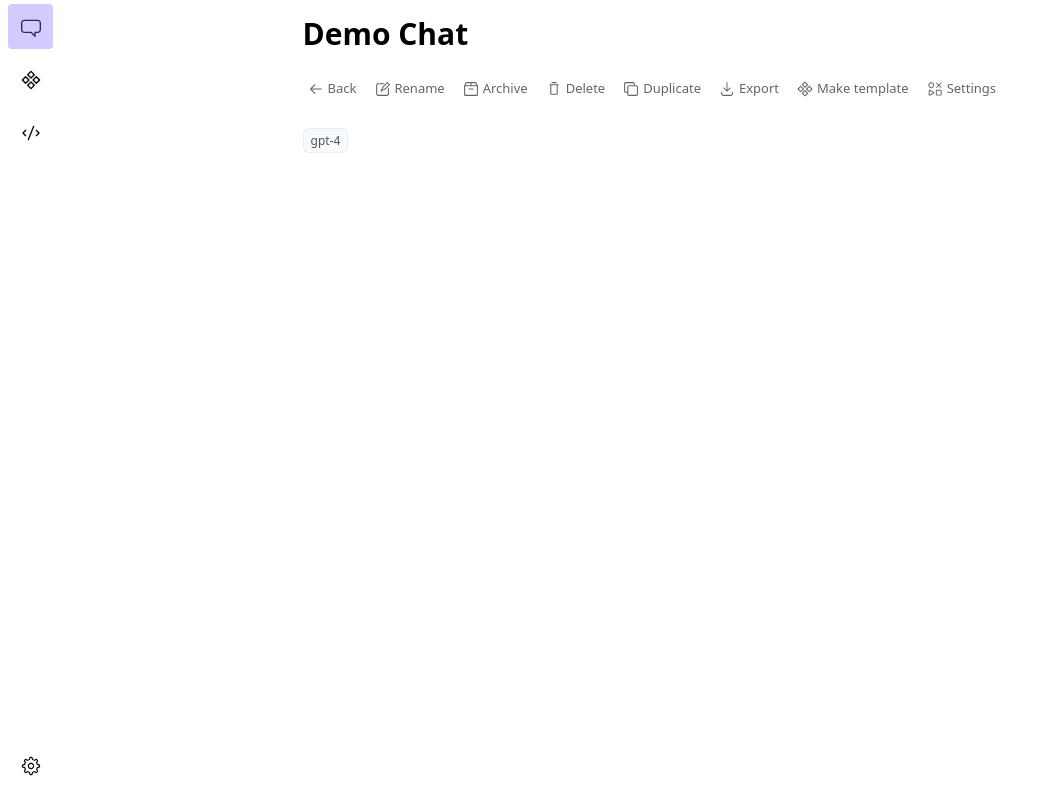
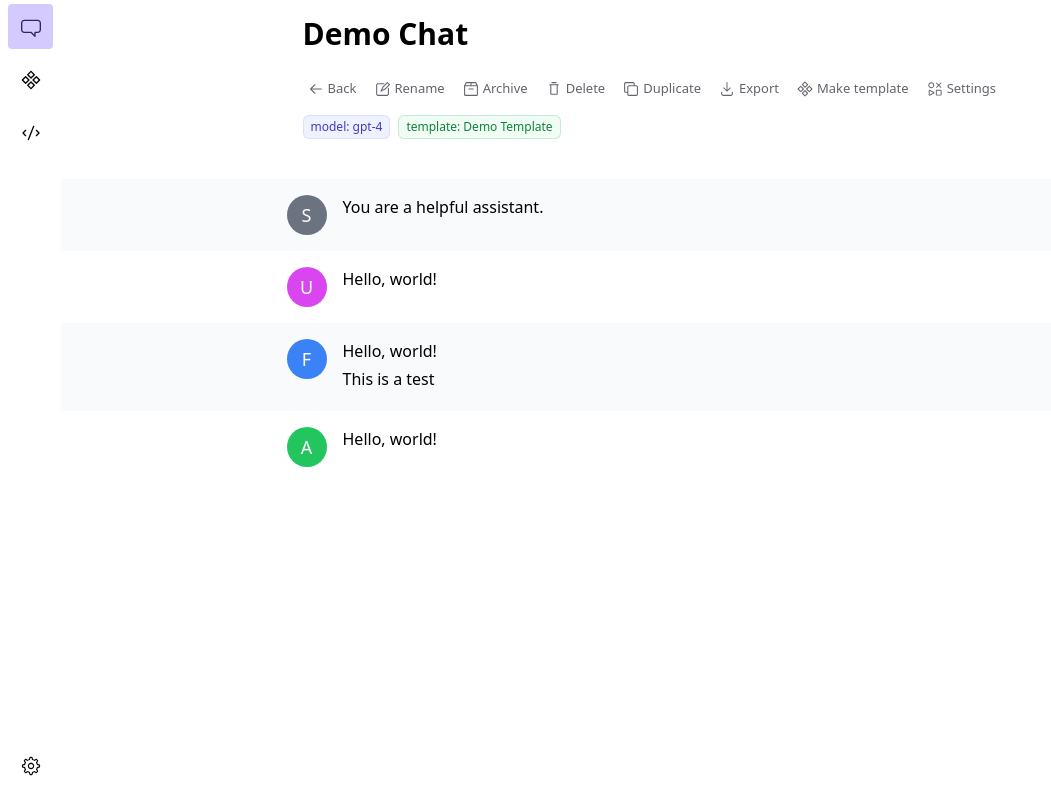
Before and after one commit to a-poor/watercooler, a React (Vite) app: page / in a window 1280 px wide. Shown: the whole page, without its empty margins (0-1051 px from the left). Built offline with nearby package versions, Linux system fonts and the light colour scheme.

Commit message:
Update message components

```diff
--- a/src/api/index.ts
+++ b/src/api/index.ts
@@ -14,6 +14,10 @@ export interface IChatDetails {
     updatedAt: string;
     archived: boolean;
     model: string;
+    fromTemplate?: {
+        id: string;
+        name: string;
+    };
     messages: IMessage[];
 }
 
@@ -24,3 +28,10 @@ export interface IChatSettings {
 export interface IMessage {
     id: string;
 }
+
+export enum UserRole {
+    User = 'user',
+    Assistant = 'assistant',
+    System = 'system',
+    Function = 'function',
+}
--- a/src/components/Chat.tsx
+++ b/src/components/Chat.tsx
@@ -11,7 +11,9 @@ import {
   MixIcon,
 } from '@radix-ui/react-icons';
 
-import type { IChatDetails } from '@/api';
+import ChatMessageList from '@/components/ChatMessageList';
+import ChatInput from '@/components/ChatInput';
+import { IChatDetails } from '@/api';
 
 
 const demoChat = {
@@ -21,6 +23,10 @@ const demoChat = {
   updatedAt: "2023-07-24 08:30:00",
   archived: false,
   model: "gpt-4",
+  fromTemplate: {
+    id: "001",
+    name: "Demo Template",
+  },
   messages: [],
 } satisfies IChatDetails;
 
@@ -107,7 +113,7 @@ interface IMenuBarProps {
 
 function MenuBar({ items }: IMenuBarProps) {
   return (
-    <div className="mb-6 flex flex-row items-center space-x-2">
+    <div className="mb-3 flex flex-row items-center space-x-2">
       {items.map((item, i) => (
         <div key={i}>
           <MenuButton
@@ -153,6 +159,7 @@ function Chat({onBack}: IChatProps) {
     createdAt,
     updatedAt,
     model,
+    fromTemplate,
     messages,
   } = demoChat;
 
@@ -219,36 +226,22 @@ function Chat({onBack}: IChatProps) {
 
         {/* (Temp) Chat Tags */}
         <div className="mb-6 font-sm">
-          <span className="rounded-md bg-gray-50 px-2 py-1 text-xs font-medium text-gray-600 ring-1 ring-inset ring-gray-500/10">
-            { model }
-          </span>
+          <div className="flex flex-row space-x-2">
+            <span className="inline-flex items-center rounded-md bg-indigo-50 px-2 py-1 text-xs font-medium text-indigo-700 ring-1 ring-inset ring-indigo-700/10">
+              model: { model }
+            </span>
+            {fromTemplate && (
+              <span className="inline-flex items-center rounded-md bg-green-50 px-2 py-1 text-xs font-medium text-green-700 ring-1 ring-inset ring-green-600/20">
+                template: { fromTemplate.name }
+              </span>
+            )}
+          </div>
           {/* ... */}
         </div>
+      </div>
 
-        {/* List of chats. */}
-        <div className="scroll-y-auto">
-          <ul className="flex flex-col space-y-2 -mx-1">
-            {/* {chats
-              .filter(c => showArchived || !c.archived)
-              .map(c => (
-                <li key={c.id} className="flex flex-row hover:bg-slate-100 rounded-lg">
-                  <ChatItem
-                    name={c.name}
-                    archived={c.archived}
-                    onOpen={() => openChat?.(c.id)}
-                    onRename={() => console.log(`Rename-ing chat ${c.id}`)}
-                    onArchive={() => console.log(`Archive-ing chat ${c.id}`)}
-                    onUnarchive={() => console.log(`Unarchive-ing chat ${c.id}`)}
-                    onDelete={() => console.log(`Delete-ing chat ${c.id}`)}
-                    onDuplicate={() => console.log(`Duplicate-ing chat ${c.id}`)}
-                    onExport={() => console.log(`Export-ing chat ${c.id}`)}
-                    onCreateTemplate={() => console.log(`CreateTemplate-ing chat ${c.id}`)}
-                  />
-                </li>
-            ))} */}
-          </ul>
-        </div>
-      </div>
+      <ChatMessageList />
+      <ChatInput />
     </div>
   );
 }
--- /dev/null
+++ b/src/components/ChatInput.tsx
@@ -0,0 +1,11 @@
+
+/**
+ * A component that allows the user to input a message
+ * and send it to the chat.
+ */
+function ChatInput() {
+  return (
+    <></>
+  );
+}
+export default ChatInput;
--- /dev/null
+++ b/src/components/ChatMessage.tsx
@@ -0,0 +1,34 @@
+import UserIcon from '@/components/UserIcon';
+import { UserRole } from '@/api';
+
+
+export interface IChatMessageProps {
+  role: UserRole;
+  content: string;
+  darkBg?: boolean;
+}
+
+/**
+ * A component that displays a single chat message.
+ */
+function ChatMessage({role, content, darkBg}: IChatMessageProps) {
+  return (
+    <div className={"" + (darkBg ? "bg-gray-50" : "")}>
+      <div className="max-w-3xl mx-auto py-4">
+        <div className="flex flex-row items-start space-x-4">
+          <div>
+            <UserIcon role={role} />
+          </div>
+          <div className="flex-grow">
+            { content.split('\n').map((line, i) => (
+              <div key={i} className="mb-1">
+                { line }
+              </div>
+            ))   }
+          </div>
+        </div>
+      </div>
+    </div>
+  );
+}
+export default ChatMessage;
--- /dev/null
+++ b/src/components/ChatMessageList.tsx
@@ -0,0 +1,46 @@
+import ChatMessage from "@/components/ChatMessage";
+import { UserRole } from "@/api";
+
+
+const MESSAGES = [
+  {
+    id: '001',
+    role: UserRole.System,
+    content: 'You are a helpful assistant.',
+  },
+  {
+    id: '002',
+    role: UserRole.User,
+    content: 'Hello, world!',
+  },
+  {
+    id: '003',
+    role: UserRole.Function,
+    content: 'Hello, world!\n\nThis is a test',
+  },
+  {
+    id: '004',
+    role: UserRole.Assistant,
+    content: 'Hello, world!',
+  },
+];
+
+/**
+ * A component that displays a list of chat messages or
+ * an empty state if there are no messages.
+ */
+function ChatMessageList() {
+  return (
+    <div className="">
+      {MESSAGES.map((message, i) => (
+        <ChatMessage
+          key={message.id}
+          role={message.role}
+          content={message.content}
+          darkBg={i % 2 === 0}
+        />
+      ))}
+    </div>
+  );
+}
+export default ChatMessageList;
--- a/src/components/ChatSettings.tsx
+++ b/src/components/ChatSettings.tsx
@@ -1,11 +1,43 @@
+
+export interface IChatSettingsProps {
+  onBack?: () => void;
+}
 
 /**
  * A component that displays the top-level settings
  * associated with a chat application.
  */
-function ChatSettings() {
+function ChatSettings({onBack}: IChatSettingsProps) {
   return (
-    <></>
+    <div className="h-screen overflow-hidden">
+      <div className="max-w-3xl mx-auto px-4 py-4">
+        <h1 className="font-semibold text-3xl mb-6 line-clamp-1">
+          Chat Settings
+        </h1>
+        <div className="">
+          <button
+            onClick={onBack}
+            className="
+                text-violet11
+                hover:bg-mauve3
+                h-[35px]
+                justify-center
+                rounded-[4px]
+                bg-violet6
+                font-medium
+                leading-none
+                focus:outline-none
+                px-2
+                flex
+                space-x-2
+                items-center
+              "
+          >
+            Back
+          </button>
+        </div>
+      </div>
+    </div>
   );
 }
 export default ChatSettings;
--- a/src/components/ChatTab.tsx
+++ b/src/components/ChatTab.tsx
@@ -33,7 +33,9 @@ function ChatTab() {
         />
       )}
       {openTab === OpenTab.Settings && (
-        <ChatSettings />
+        <ChatSettings
+          onBack={() => setOpenTab(OpenTab.List)}
+        />
       )}
     </>
   );
--- /dev/null
+++ b/src/components/UserIcon.tsx
@@ -0,0 +1,32 @@
+import { UserRole } from '@/api';
+
+export const USER_ROLE_COLORS = {
+  [UserRole.User]: 'bg-fuchsia-500',
+  [UserRole.Assistant]: 'bg-green-500',
+  [UserRole.System]: 'bg-gray-500',
+  [UserRole.Function]: 'bg-blue-500',
+};
+
+export const USER_ROLE_INITIALS = {
+  [UserRole.User]: 'U',
+  [UserRole.Assistant]: 'A',
+  [UserRole.System]: 'S',
+  [UserRole.Function]: 'F',
+};
+
+export interface IUserIconProps {
+  role: UserRole;
+}
+
+function UserIcon({role}: IUserIconProps) {
+  const color = USER_ROLE_COLORS[role];
+  const initials = USER_ROLE_INITIALS[role];
+  return (
+    <span className={"inline-flex h-10 w-10 items-center justify-center rounded-full "+color}>
+      <span className="font-medium leading-none text-white text-lg">
+        { initials }
+      </span>
+    </span>
+  );
+}
+export default UserIcon;
--- a/src/index.css
+++ b/src/index.css
@@ -3,5 +3,5 @@
 @tailwind utilities;
 
 html body #root {
-    @apply w-screen h-screen;
+    @apply w-screen h-screen bg-white;
 }
```
